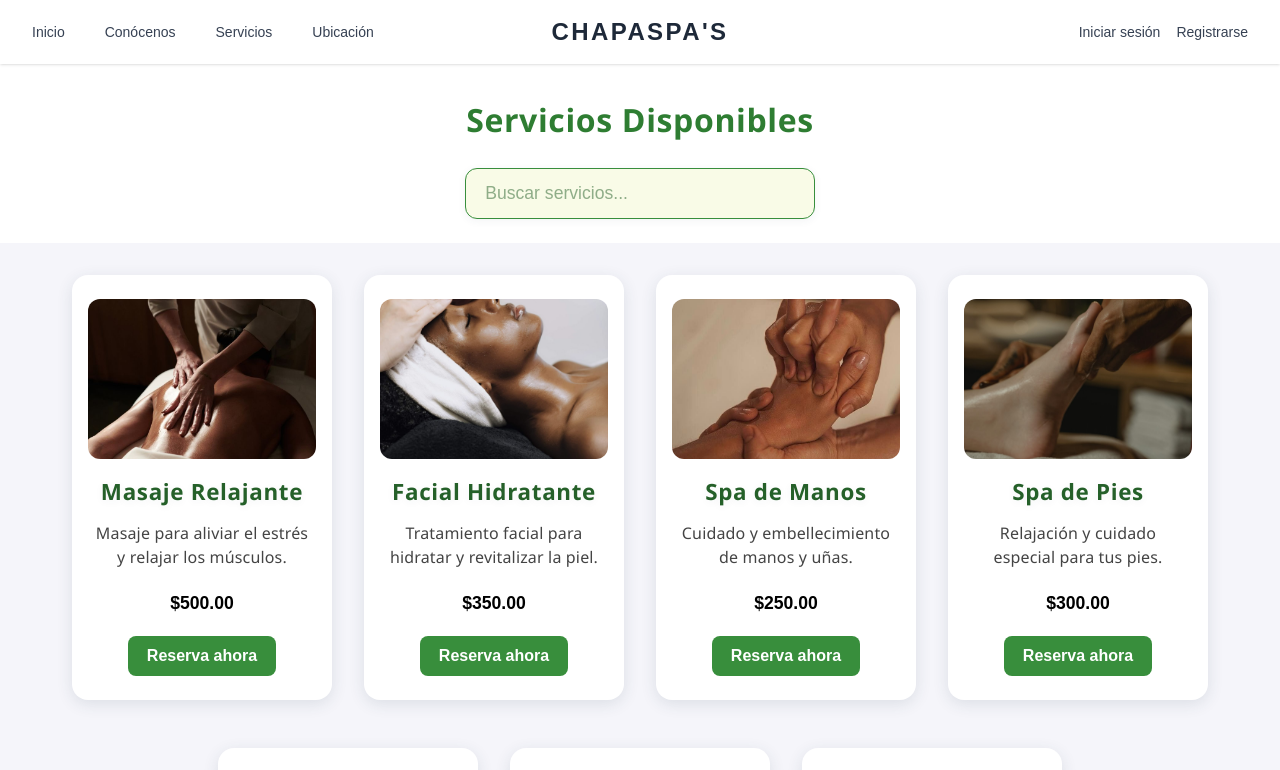
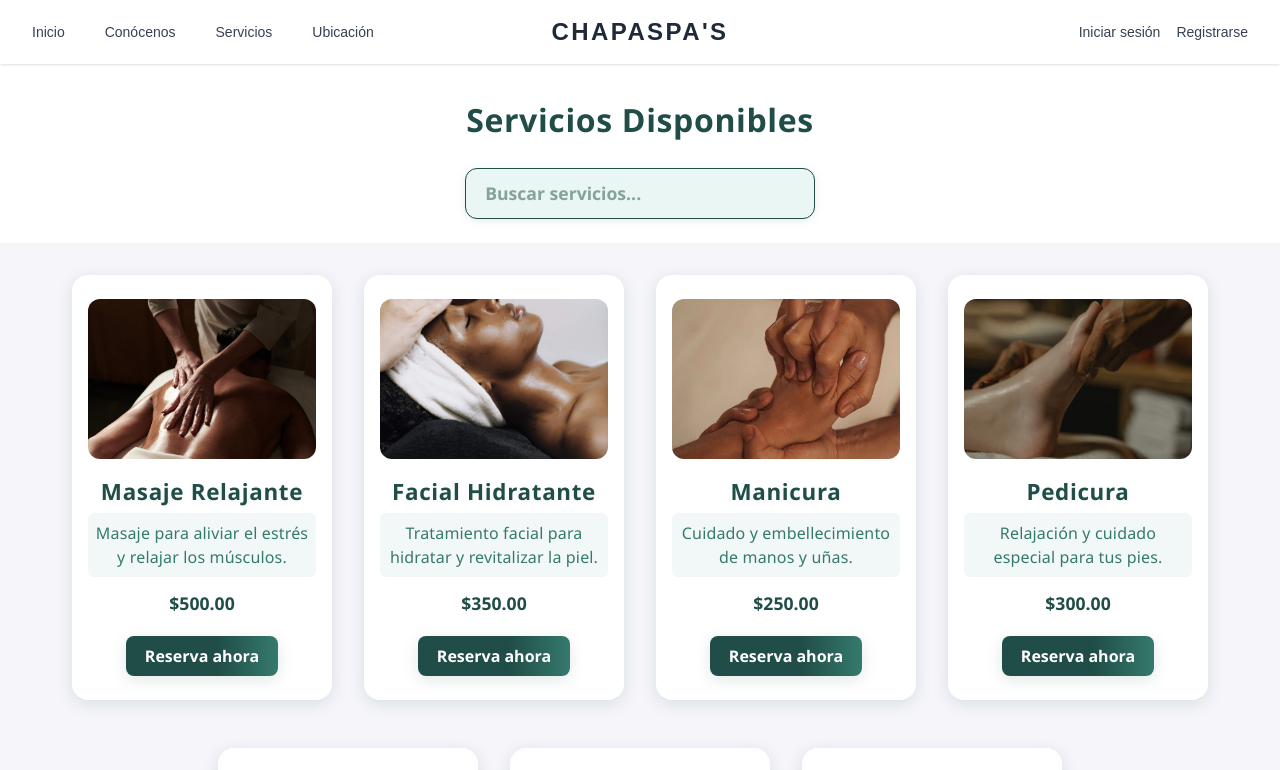
Before and after one commit to UP220891/chapa-spa, a Next.js app in the folder proyecto/frontend/: page /servicio in a window 1280 px wide. Shown: the top 770 px of the page. Built offline with nearby package versions, Linux system fonts and the light colour scheme.

Commit message:
cambio de colores y nombres de servicios

```diff
--- a/proyecto/frontend/src/app/servicio/page.tsx
+++ b/proyecto/frontend/src/app/servicio/page.tsx
@@ -23,14 +23,14 @@ const servicios = [
     },
     {
         id: 3,
-        nombre: 'Spa de Manos',
+        nombre: 'Manicura',
         descripcion: 'Cuidado y embellecimiento de manos y uñas.',
         precio: 250,
         imagen: '/images/spamanos.jpg'
     },
     {
         id: 4,
-        nombre: 'Spa de Pies',
+        nombre: 'Pedicura',
         descripcion: 'Relajación y cuidado especial para tus pies.',
         precio: 300,
         imagen: '/images/spapies.jpg'
--- a/proyecto/frontend/src/components/busqueda.tsx
+++ b/proyecto/frontend/src/components/busqueda.tsx
@@ -20,15 +20,17 @@ const Busqueda: React.FC<BusquedaProps> = ({ valor, onChange, placeholder = "Bus
       style={{
         padding: '0.7rem 1.2rem',
         borderRadius: '12px',
-        border: '1.5px solid #388e3c',
+        border: '1.5px solid #204d47',
         fontSize: '1.1rem',
         width: '100%',
         maxWidth: '350px',
         outline: 'none',
-        color: '#256029',
-        background: '#f9fbe7',
-        fontWeight: 500,
-        boxShadow: '0 2px 8px rgba(44,62,80,0.06)'
+        color: '#204d47',
+        background: '#eaf6f3',
+        fontWeight: 600,
+        fontFamily: "'Segoe UI', 'Roboto', Arial, sans-serif",
+        boxShadow: '0 2px 8px rgba(32,77,71,0.10)',
+        transition: 'border 0.2s, box-shadow 0.2s'
       }}
     />
   </div>
--- a/proyecto/frontend/src/styles/ServicioList.module.css
+++ b/proyecto/frontend/src/styles/ServicioList.module.css
@@ -10,17 +10,18 @@
 .servicioCard {
   background: #fff;
   border-radius: 16px;
-  box-shadow: 0 4px 16px rgba(44, 62, 80, 0.12);
+  box-shadow: 0 4px 16px rgba(32,77,71,0.13);
   padding: 1.5rem 1rem;
   width: 260px;
   text-align: center;
   transition: transform 0.2s, box-shadow 0.2s;
   margin-bottom: 1rem;
+  font-family: 'Segoe UI', 'Roboto', Arial, sans-serif;
 }
 
 .servicioCard:hover {
   transform: translateY(-8px) scale(1.03);
-  box-shadow: 0 8px 24px rgba(44, 62, 80, 0.18);
+  box-shadow: 0 8px 24px rgba(32,77,71,0.18);
 }
 
 .servicioImage {
@@ -33,49 +34,42 @@
 }
 
 .servicioNombre {
-  color: #256029;
+  color: #204d47;
   font-size: 1.4rem;
   font-weight: 800;
   margin: 0.7rem 0 0.3rem 0;
   font-family: 'Segoe UI', 'Roboto', Arial, sans-serif;
   letter-spacing: 0.03em;
-  text-shadow: 0 2px 8px rgba(44, 62, 80, 0.06);
+  text-shadow: 0 2px 8px rgba(32,77,71,0.06);
   text-align: center;
   transition: color 0.2s;
 }
 
-.servicioCard {
-  background: #fff;
-  border-radius: 16px;
-  box-shadow: 0 4px 16px rgba(44, 62, 80, 0.12);
-  padding: 1.5rem 1rem;
-  width: 260px;
-  text-align: center;
-  transition: transform 0.2s, box-shadow 0.2s;
-  margin-bottom: 1rem;
+.servicioCard:hover .servicioNombre {
+  color: #357a6c;
 }
 
 .servicioDescripcion {
-  color: #444; /* Gris oscuro para mejor contraste */
+  color: #357a6c;
   font-size: 1rem;
   margin-bottom: 0.8rem;
   font-family: 'Segoe UI', 'Roboto', Arial, sans-serif;
   letter-spacing: 0.01em;
   line-height: 1.5;
-  background: rgba(255,255,255,0.7);
+  background: rgba(75,138,138,0.07);
   border-radius: 6px;
   padding: 0.5rem 0.3rem;
 }
 
 .servicioPrecio {
-  color: black;
+  color: #204d47;
   font-size: 1.1rem;
   font-weight: 600;
   margin-bottom: 0.5rem;
 }
 
 .tituloServicios {
-  color: #2e7d32;
+  color: #204d47;
   font-size: 2rem;
   font-weight: 700;
   text-align: center;
@@ -87,16 +81,19 @@
 .reservaBtn {
   margin-top: 0.7rem;
   padding: 0.5rem 1.2rem;
-  background-color: #388e3c; /* Verde quemado */
+  background: linear-gradient(90deg, #204d47 60%, #357a6c 100%);
   color: #fff;
   border: none;
   border-radius: 8px;
   font-size: 1rem;
   font-weight: 600;
   cursor: pointer;
-  transition: background 0.2s;
+  box-shadow: 0 4px 16px rgba(32,77,71,0.13);
+  transition: background 0.2s, transform 0.2s, box-shadow 0.2s;
 }
 
 .reservaBtn:hover {
-  background-color: #256029; /* Verde aún más oscuro al pasar el mouse */
+  background: linear-gradient(90deg, #357a6c 60%, #204d47 100%);
+  transform: scale(1.04);
+  box-shadow: 0 8px 24px rgba(32,77,71,0.18);
 }
```
